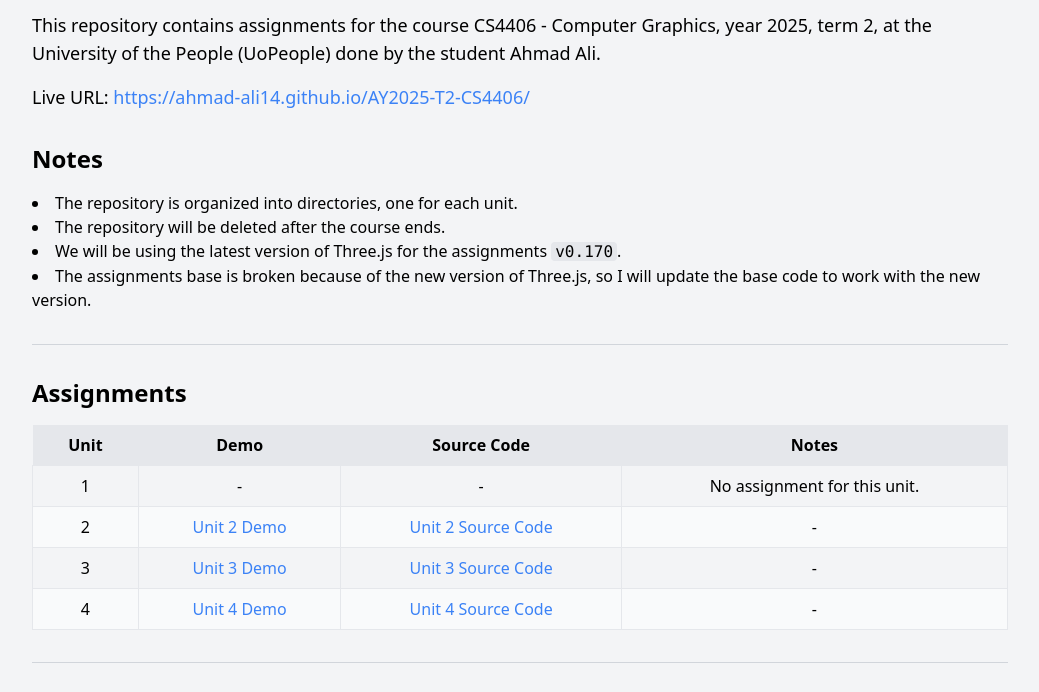
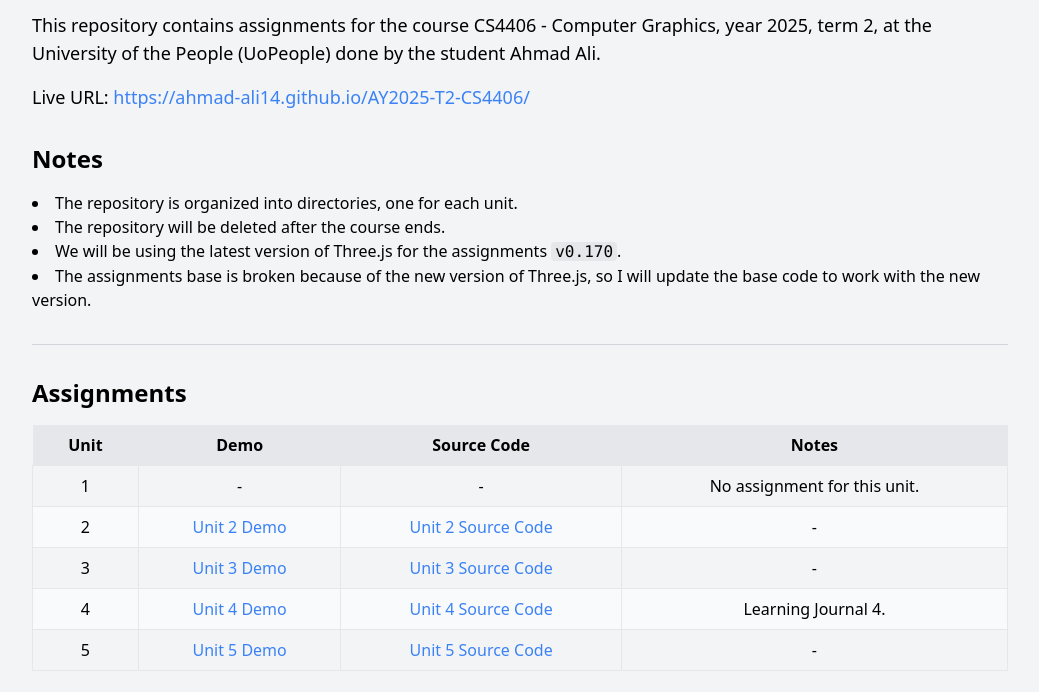
Before and after one commit to ahmad-ali14/AY2025-T2-CS4406, a website: page src/index.html in a window 1280 px wide. Shown: the part 90-782 px from the top of the page, without its empty margins (120-1159 px from the left). Drawn offline with nearby package versions, Linux system fonts and the light colour scheme.

Commit message:
unit5: update links

```diff
--- a/src/index.html
+++ b/src/index.html
@@ -106,6 +106,22 @@
                             Unit 4 Source Code
                         </a>
                     </td>
+                    <td class="border px-4 py-2">Learning Journal 4.</td>
+                </tr>
+                <tr class="text-center">
+                    <td class="border px-4 py-2">5</td>
+                    <td class="border px-4 py-2">
+                        <a href="https://ahmad-ali14.github.io/AY2025-T2-CS4406/unit5/"
+                           class="text-blue-500 hover:underline">
+                            Unit 5 Demo
+                        </a>
+                    </td>
+                    <td class="border px-4 py-2">
+                        <a href="https://github.com/ahmad-ali14/AY2025-T2-CS4406/blob/main/src/unit5/code.ts"
+                           class="text-blue-500 hover:underline">
+                            Unit 5 Source Code
+                        </a>
+                    </td>
                     <td class="border px-4 py-2">-</td>
                 </tr>
             </tbody>
```
Also changed, not shown: README.md.
